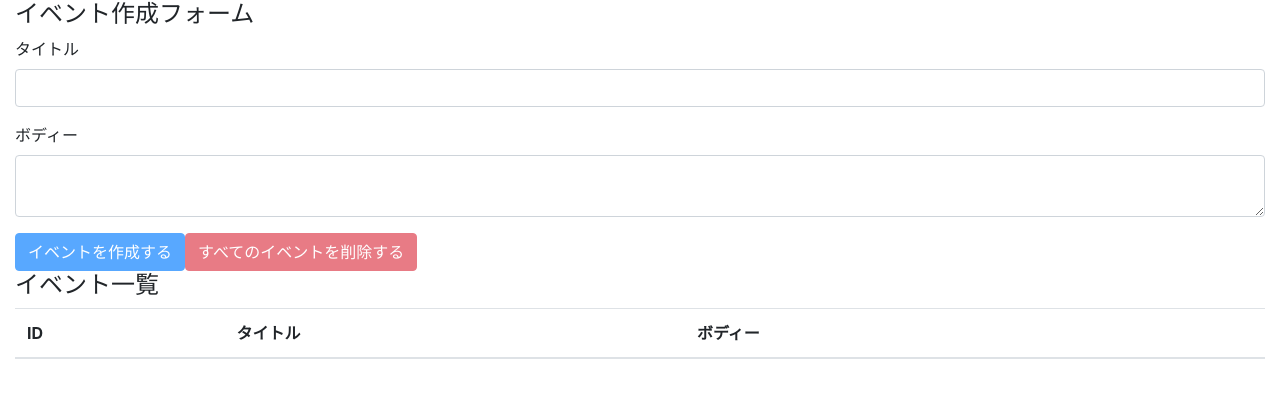
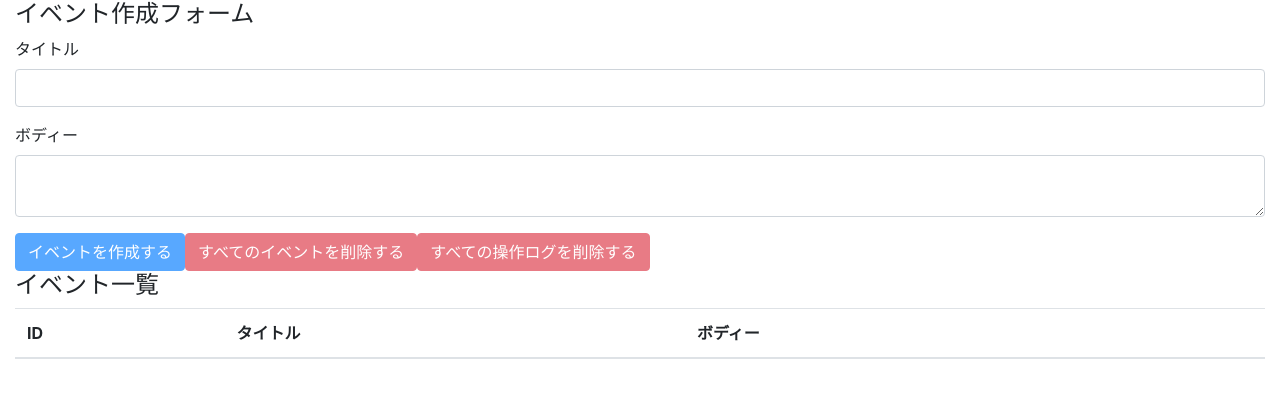
Before and after one commit to kenta0202/react-hooks-101, a React (Create React App) app: page / in a window 1280 px wide. Shown: the top 398 px of the page. Built offline with nearby package versions, Linux system fonts and the light colour scheme.

Commit message:
delete all operation logs

```diff
--- a/src/components/EventForm/index.tsx
+++ b/src/components/EventForm/index.tsx
@@ -12,6 +12,9 @@ const EventFormComponent: React.VFC<any> = ({
   handleOnChangeTitle,
   handleOnChangeBody,
   stateLength,
+  deleteAllOperationLogs,
+  eventStateLength,
+  operationLogStateLength,
 }) => {
   return (
     <>
@@ -39,7 +42,13 @@ const EventFormComponent: React.VFC<any> = ({
           className="btn btn-danger"
           onClick={deleteAllEvents}
           children="すべてのイベントを削除する"
-          disabled={stateLength === 0}
+          disabled={eventStateLength === 0}
+        />
+        <Button
+          className="btn btn-danger"
+          onClick={deleteAllOperationLogs}
+          children="すべての操作ログを削除する"
+          disabled={operationLogStateLength === 0}
         />
       </form>
     </>
--- a/src/pages/Event/EventForm/hooks.ts
+++ b/src/pages/Event/EventForm/hooks.ts
@@ -40,8 +40,19 @@ export const useEventForm = (
     }
   };
 
+  const deleteAllOperationLogs = (e: React.MouseEvent<HTMLButtonElement>) => {
+    e.preventDefault();
+    const result = window.confirm(
+      "全ての操作ログを本当に削除してもいいですか?"
+    );
+    if (result) {
+      operationLogDispatch(delete_allOperationLog());
+    }
+  };
+
   return {
     addEvent,
     deleteAllEvents,
+    deleteAllOperationLogs,
   };
 };
--- a/src/pages/Event/EventForm/index.tsx
+++ b/src/pages/Event/EventForm/index.tsx
@@ -1,6 +1,7 @@
 import { useContext, useState } from "react";
 import EventFormComponent from "../../../components/EventForm";
 import EventContext from "../hooks/contexts/EventPageContext";
+import OperationLogContext from "../hooks/contexts/OperationLogContext";
 
 import { useEventForm } from "./hooks";
 
@@ -8,6 +9,7 @@ import { useEventForm } from "./hooks";
 
 const EventForm: React.VFC = () => {
   const { eventState } = useContext(EventContext);
+  const { operationLogState } = useContext(OperationLogContext);
   const [title, setTitle] = useState("");
   const [body, setBody] = useState("");
   const unCreatable = title === "" || body === "";
@@ -21,7 +23,7 @@ const EventForm: React.VFC = () => {
   };
 
   // Q: 全部ぶっこんでいて... でもuseStateを切り出すとカスタムフックの引数にstate変数とstate関数が入るのも変
-  const { deleteAllEvents, addEvent } = useEventForm(
+  const { deleteAllEvents, addEvent, deleteAllOperationLogs } = useEventForm(
     title,
     setTitle,
     body,
@@ -34,11 +36,13 @@ const EventForm: React.VFC = () => {
         unCreatable={unCreatable}
         deleteAllEvents={deleteAllEvents}
         addEvent={addEvent}
+        deleteAllOperationLogs={deleteAllOperationLogs}
         title={title}
         body={body}
         handleOnChangeTitle={handleOnChangeTitle}
         handleOnChangeBody={handleOnChangeBody}
-        stateLength={eventState.length}
+        eventStateLength={eventState.length}
+        operationLogStateLength={operationLogState.length}
       />
     </>
   );
--- a/src/pages/Event/index.tsx
+++ b/src/pages/Event/index.tsx
@@ -13,8 +13,8 @@ const App = () => {
     operationLogReducer,
     []
   );
-  console.log(eventState);
-  console.log(operationLogState);
+  console.log(eventState, "event");
+  console.log(operationLogState, "operationLog");
   return (
     <EventContext.Provider value={{ eventState, eventDispatch }}>
       <OperationLogContext.Provider
```
Also changed, not shown: src/pages/Event/hooks/reducers/index.ts (deleted, +0 -8 lines).
